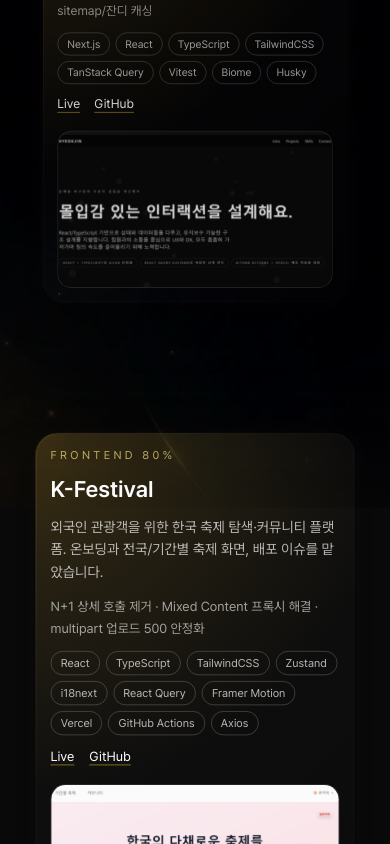
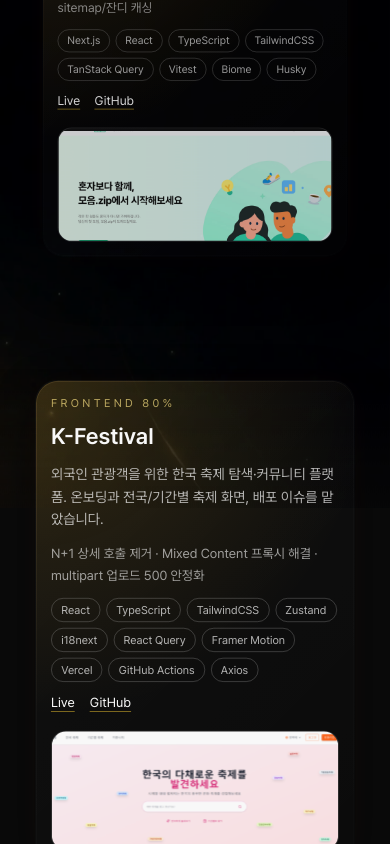
Before and after one commit to blueiz920/hyeokjinsss, a Next.js app: page / in a window 390 px wide. Shown: the part 1200-2044 px from the top of the page. Built offline with nearby package versions, Linux system fonts and the light colour scheme.

Commit message:
feat: 모음집 썸네일 적용 및 레이아웃 수정

```diff
--- a/components/common/ProjectRevealCard.tsx
+++ b/components/common/ProjectRevealCard.tsx
@@ -81,7 +81,7 @@ export const ProjectRevealCard = forwardRef<HTMLElement, ProjectRevealCardProps>
             </div>
           </div>
 
-          <div className="relative h-44 overflow-hidden rounded-2xl border border-white/10 bg-white/5 sm:h-48 md:h-56">
+          <div className="relative h-32 overflow-hidden rounded-2xl border border-white/10 bg-white/5 sm:h-36 md:h-44">
             <motion.div
               className="absolute -inset-y-4 inset-x-0"
               style={imageStyle}
--- a/data/portfolio.ts
+++ b/data/portfolio.ts
@@ -37,7 +37,7 @@ export const portfolio: PortfolioData = {
         "Biome",
         "Husky",
       ],
-      thumbnail: "/hyeokjin.svg",
+      thumbnail: "/moum.zip.svg",
       links: [
         { label: "Live", href: "https://moum-zip-web.vercel.app/" },
         { label: "GitHub", href: "https://github.com/sprint-13/moum-zip" },
```
Also changed, not shown: public/moum.zip.svg (added).
